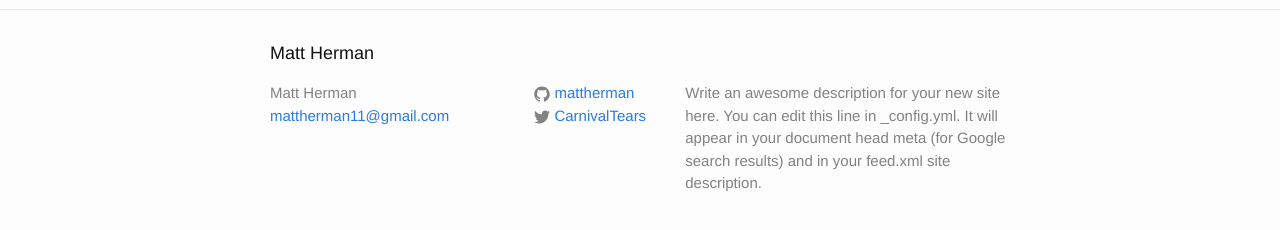
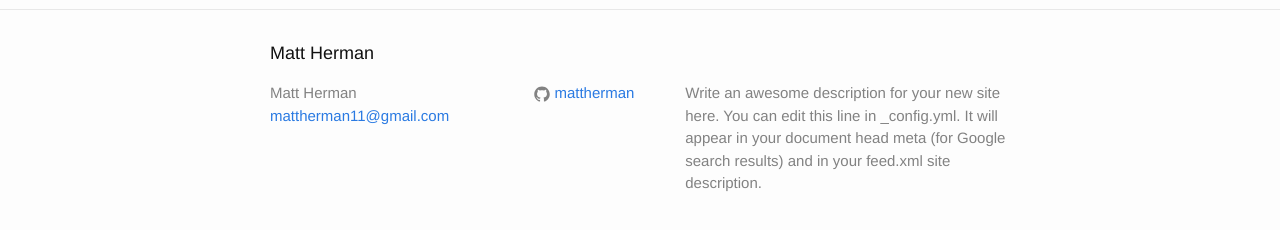
Before and after one commit to mattherman/website, a Jekyll site: the page built from index.html, in a window 1280 px wide. Shown: the part 287-517 px from the top of the page. Built offline with Jekyll 4.4.1, drawn with Linux system fonts in a browser that asks for light colours.

Commit message:
Remove Twitter

```diff
--- a/_config.yml
+++ b/_config.yml
@@ -14,7 +14,6 @@ description: > # this means to ignore newlines until "baseurl:"
   Google search results) and in your feed.xml site description.
 baseurl: "" # the subpath of your site, e.g. /blog
 url: "http://yourdomain.com" # the base hostname & protocol for your site
-twitter_username: CarnivalTears
 github_username:  mattherman
 
 # Build settings
```
